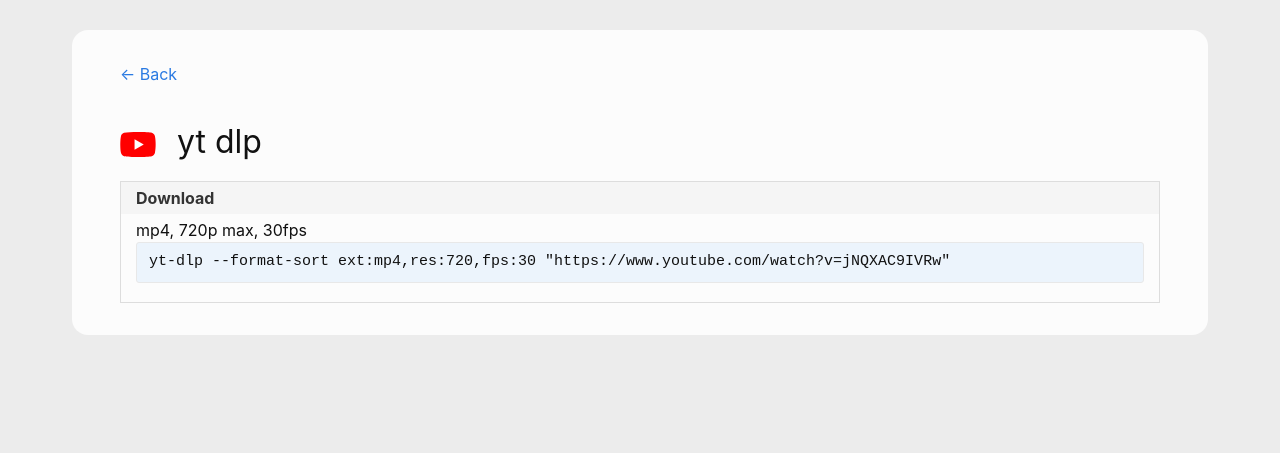
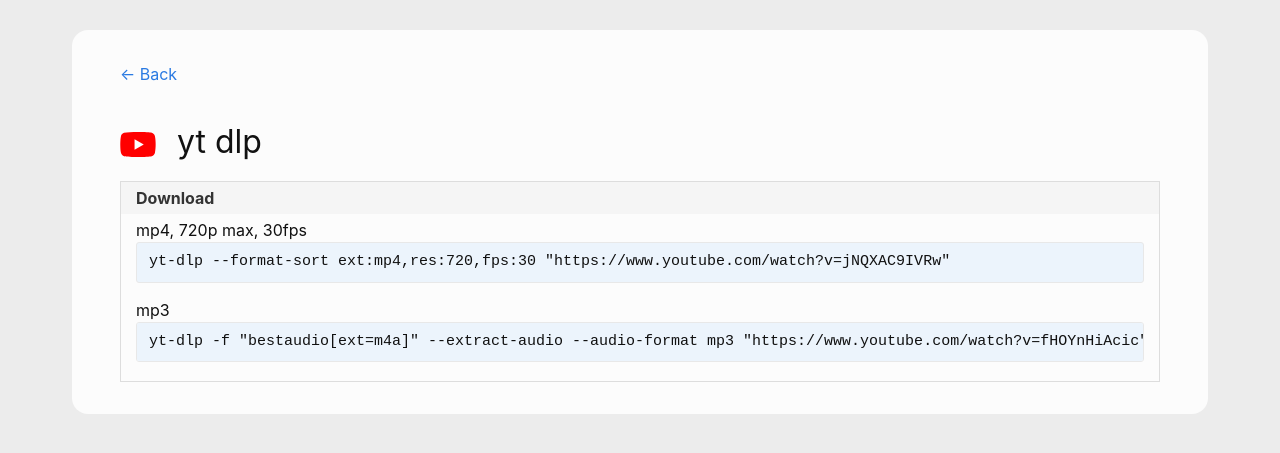
Before and after one commit to andreas-mausch/cheatsheets, a Jekyll site: the page built from _cheatsheets/yt-dlp.md, in a window 1280 px wide. Shown: the top 453 px of the page. Built offline with Jekyll 4.4.1, drawn with Linux system fonts in a browser that asks for light colours.

Commit message:
yt-dlp: Download .mp3

```diff
--- a/_cheatsheets/yt-dlp.md
+++ b/_cheatsheets/yt-dlp.md
@@ -6,4 +6,5 @@
   - name: Download
     commands:
       mp4, 720p max, 30fps: yt-dlp --format-sort ext:mp4,res:720,fps:30 "https://www.youtube.com/watch?v=jNQXAC9IVRw"
+      mp3: yt-dlp -f "bestaudio[ext=m4a]" --extract-audio --audio-format mp3 "https://www.youtube.com/watch?v=fHOYnHiAcic"
 ---
```
